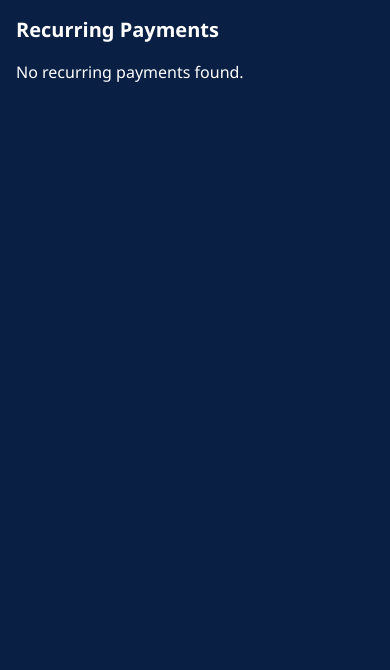
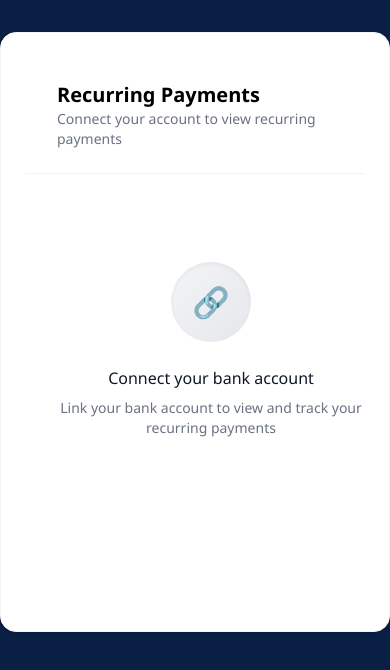
Before and after one commit to samup8965/finance_app, a React (Vite) app: page /recurringPayments in a window 390 px wide. Shown: the top 670 px of the page. Built offline with nearby package versions, Linux system fonts and the light colour scheme.

Commit message:
Adjusted Recurring payments UI to be consitent with rest of application UI and total payments attribute fetched from API endpoint

```diff
--- a/api/recurring_payments.js
+++ b/api/recurring_payments.js
@@ -108,7 +108,7 @@ export default async function handler(req, res) {
           console.log("These are the results", standingOrdersData);
           standingOrders = (standingOrdersData.results || []).map((order) => ({
             ...order,
-            type: "standing_order",
+            type: "STANDING_ORDER",
           }));
         } else {
           console.error(
@@ -122,7 +122,7 @@ export default async function handler(req, res) {
           console.log("These are the results", directDebitsData);
           directDebits = (directDebitsData.results || []).map((debit) => ({
             ...debit,
-            type: "direct_debit",
+            type: "DIRECT_DEBIT",
           }));
         } else {
           console.error(
--- a/src/components/RecurringPayments.tsx
+++ b/src/components/RecurringPayments.tsx
@@ -1,25 +1,119 @@
 import { useDataContext } from "../context/DataContext";
+import { categoryIcons } from "../assets/Icons";
+import { type CategoryKey } from "../types/CategoryKey";
 
 export const RecurringPayments = () => {
-  const { recurringPayments, standingOrders, directDebits } = useDataContext();
+  const { recurringPayments, isConnected } = useDataContext();
   const RecurringPaymentsWrapper = () => {};
 
   return (
-    <div className="p-4">
-      <h2 className="text-xl font-semibold mb-4">Recurring Payments</h2>
+    <div className="lg:col-span-2 bg-white rounded-2xl shadow-sm border border-gray-100 overflow-hidden max-w-4xl mx-auto p-6 my-8 min-h-[600px]">
+      <div>
+        {/* Header Section */}
+        <div className="px-8 py-6 border-b border-gray-100">
+          <h2 className="text-xl font-semibold text-black">
+            Recurring Payments
+          </h2>
+          <p className="text-sm text-gray-500">
+            {isConnected
+              ? "All your activity"
+              : "Connect your account to view recurring payments"}
+          </p>
+        </div>
 
-      {recurringPayments.length === 0 ? (
-        <div>No recurring payments found.</div>
-      ) : (
-        recurringPayments.map((account) => (
-          <div key={account.id} className="mb-6">
-            <h3 className="text-lg font-medium mb-2">{account.payee_name}</h3>
-            <p className="text-sm text-gray-600 mb-3">
-              Total recurring payments: {account.total}
-            </p>
-          </div>
-        ))
-      )}
+        {/* Content Section */}
+        <div className="px-8 py-6 overflow-hidden max-h-96 overflow-y-auto pr-2 -mr-2">
+          {!isConnected && recurringPayments.length === 0 ? (
+            <div className="text-center py-16">
+              <div className="w-20 h-20 bg-gradient-to-br from-gray-100 to-gray-200 rounded-full flex items-center justify-center mx-auto mb-6 shadow-inner">
+                <span className="text-gray-400 text-3xl">
+                  {isConnected ? "📄" : "🔗"}
+                </span>
+              </div>
+              <div className="max-w-sm mx-auto space-y-2">
+                <p className="text-gray-900 font-medium text-base">
+                  {isConnected
+                    ? "No recurring payments"
+                    : "Connect your bank account"}
+                </p>
+                <p className="text-gray-500 text-sm">
+                  {isConnected
+                    ? "Your recurring payments will appear here once you start some subscriptions"
+                    : "Link your bank account to view and track your recurring payments"}
+                </p>
+              </div>
+            </div>
+          ) : (
+            <div className="space-y-4 max-h-full flex-shrink-0">
+              {recurringPayments[0].total && (
+                <div className="mb-6 p-4 bg-gradient-to-r from-blue-50 to-blue-100 rounded-xl border border-blue-200">
+                  <p className="text-sm font-medium text-blue-900">
+                    Total recurring payments: {recurringPayments[0].total}
+                  </p>
+                </div>
+              )}
+
+              {recurringPayments.map((account) => (
+                <div
+                  key={account.id}
+                  className="flex items-center justify-between p-4 rounded-xl hover:bg-gray-50 transition-colors duration-200"
+                >
+                  <div className="flex items-center space-x-4">
+                    {/* Enhanced Icon Container */}
+                    <div className="w-12 h-12 rounded-full bg-gradient-to-br from-blue-100 to-blue-200 text-blue-600 flex items-center justify-center font-bold text-sm shrink-0 shadow-sm">
+                      {categoryIcons[account.type as CategoryKey] ??
+                        categoryIcons.UNKNOWN}
+                    </div>
+
+                    {/* Payment Info */}
+                    <div className="min-w-0 flex-1">
+                      <p className="text-sm font-medium text-gray-900 truncate">
+                        {account.payee_name}
+                      </p>
+                      <p className="text-xs text-gray-500 mt-1">
+                        {account.type === "direct_debit"
+                          ? "Direct Debit"
+                          : "Standing Order"}
+                        {account.last_payed && (
+                          <>
+                            {" • Last paid on "}
+                            {new Date(account.last_payed).toLocaleDateString(
+                              "en-GB",
+                              {
+                                year: "numeric",
+                                month: "short",
+                                day: "numeric",
+                              }
+                            )}
+                          </>
+                        )}
+                      </p>
+                    </div>
+                  </div>
+
+                  {/* Enhanced Amount Display */}
+                  <div className="text-right shrink-0">
+                    <p className="text-sm font-semibold text-red-500">
+                      -£{Math.abs(account.amount).toFixed(2)}
+                    </p>
+                    {account.status && (
+                      <p
+                        className={`text-xs mt-1 ${
+                          account.status.toLowerCase() === "active"
+                            ? "text-green-600"
+                            : "text-red-500"
+                        }`}
+                      >
+                        {account.status}
+                      </p>
+                    )}
+                  </div>
+                </div>
+              ))}
+            </div>
+          )}
+        </div>
+      </div>
     </div>
   );
 };
--- a/src/context/DataContext.tsx
+++ b/src/context/DataContext.tsx
@@ -25,11 +25,10 @@ export interface StandingOrder {
   payee_name: string;
   amount: number;
   currency: string;
-  frequency: string;
-  next_payment_date: string;
+  last_payed: string;
   status: string;
   type: "standing_order";
-  total: string;
+  total: number;
 }
 
 export interface DirectDebit {
@@ -40,7 +39,7 @@ export interface DirectDebit {
   last_payed: string;
   status: string;
   type: "direct_debit";
-  total: string;
+  total: number;
 }
 
 export type RecurringPayment = StandingOrder | DirectDebit;
@@ -123,21 +122,26 @@ export const DataProvider = ({ children }: { children: ReactNode }) => {
     };
   };
 
-  const transformStandingOrder = (rawOrder: any): StandingOrder => {
+  const transformStandingOrder = (
+    rawOrder: any,
+    totalRecurringPayments: number
+  ): StandingOrder => {
     return {
       id: rawOrder.standing_order_id,
       payee_name: rawOrder.display_name,
       amount: rawOrder.direct_debits,
       currency: rawOrder.currency,
-      frequency: rawOrder.frequency || "monthly",
-      next_payment_date: rawOrder.next_payment_date,
+      last_payed: rawOrder.previous_payment_timestamp,
       status: rawOrder.status || "active",
       type: "standing_order",
-      total: rawOrder.total_recurring_payments,
+      total: totalRecurringPayments,
     };
   };
 
-  const transformDirectDebit = (rawDebit: any): DirectDebit => {
+  const transformDirectDebit = (
+    rawDebit: any,
+    totalRecurringPayments: number
+  ): DirectDebit => {
     return {
       id: rawDebit.direct_debit_id,
       payee_name: rawDebit.name,
@@ -146,7 +150,7 @@ export const DataProvider = ({ children }: { children: ReactNode }) => {
       last_payed: rawDebit.previous_payment_timestamp,
       status: rawDebit.status,
       type: "direct_debit",
-      total: rawDebit.total_recurring_payments,
+      total: totalRecurringPayments,
     };
   };
 
@@ -210,15 +214,22 @@ export const DataProvider = ({ children }: { children: ReactNode }) => {
 
         const account = recurringData.accounts_with_recurring_payments[0];
         const transformedStandingOrders = account.standing_orders.map(
-          transformStandingOrder
+          (order: StandingOrder) =>
+            transformStandingOrder(order, account.total_recurring_payments)
         );
-        const transformedDirectDebits =
-          account.direct_debits.map(transformDirectDebit);
+        const transformedDirectDebits = account.direct_debits.map(
+          (debit: DirectDebit) =>
+            transformDirectDebit(debit, account.total_recurring_payments)
+        );
 
         allStandingOrders.push(...transformedStandingOrders);
         allDirectDebits.push(...transformedDirectDebits);
 
-        const allRecurringPayments = [...allStandingOrders, ...allDirectDebits];
+        const allRecurringPayments = [
+          ...allStandingOrders,
+          ...allDirectDebits,
+          account.total_recurring_payments,
+        ];
 
         setAccounts(transformedAccounts);
         setRecentTransactions(transformedTransactions);
```
